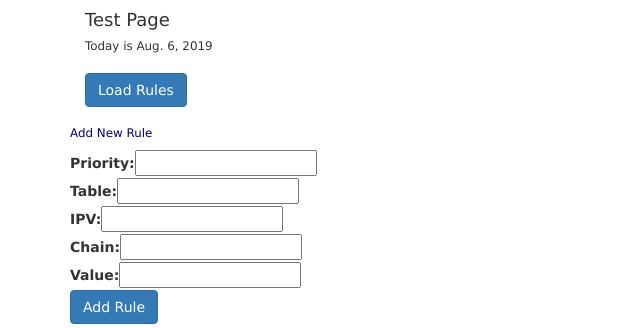
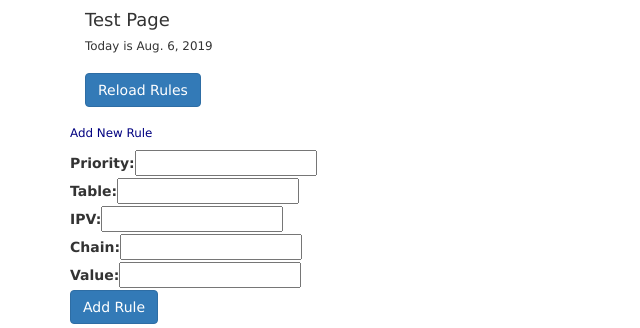
Before and after one commit to nakrifati/tryproj, a Django app: page /landing/ in a window 1280 px wide. Shown: the top 328 px of the page, without its empty margins (0-640 px from the left). Run offline with Django 3.2, Linux system fonts and the light colour scheme; data that the repository does not hold is empty; some libraries are stand-ins or nearby versions.

Commit message:
Reload Rules
Change btn to delete all rules from db and load from xml

```diff
--- a/landing/views.py
+++ b/landing/views.py
@@ -32,6 +32,8 @@ def index(request):
 def action_url(request):
     if request.method == "POST":
         print(request.POST)
+        rules = Rule.objects.all()
+        rules.delete()
         # ar = []
         # ar.clear()
         for type_tag in root.iter('rule'):
--- a/templates/landing/landing.html
+++ b/templates/landing/landing.html
@@ -29,7 +29,7 @@
         </div>
 <p class="row"></p>
 <form action='{% url 'action_url' %}' method='POST'>{% csrf_token %}
-<button type='submit' class="btn btn-primary">Load Rules</button>
+<button type='submit' class="btn btn-primary">Reload Rules</button>
 </form>
 
     </div>
```
